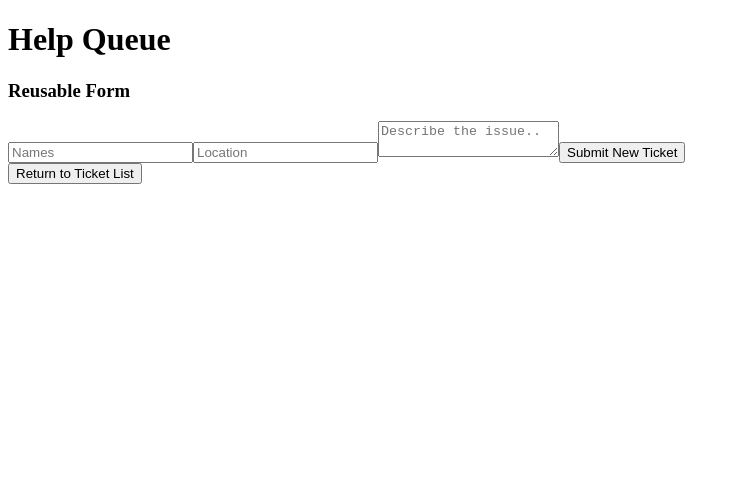
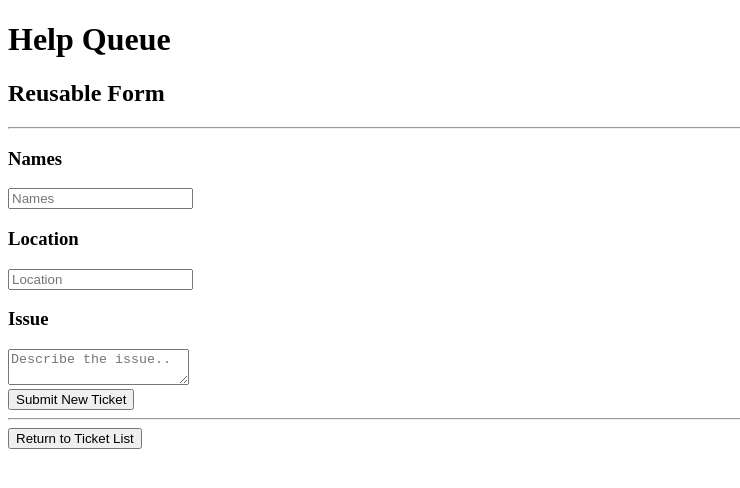
Before and after one commit to theJonCheng/helpqueue6, a React (Create React App) app: page / in a window 1280 px wide. Both pictures are taken after a click on the button "Create New Ticket". Shown: the top 488 px of the page, without its empty margins (0-740 px from the left). Built offline with nearby package versions, Linux system fonts and the light colour scheme.

Commit message:
update user interface. Easier to see buttons & input for form

```diff
--- a/src/components/ReusableForm.js
+++ b/src/components/ReusableForm.js
@@ -3,12 +3,18 @@ import React from "react";
 function ReusableForm(props) {
   return (
     <React.Fragment>
-      <h3>Reusable Form</h3>
+      <h2>Reusable Form</h2>
       <form onSubmit={props.onClickingSubmit}>
+        <hr />
+        <h3>Names</h3>
         <input type="text" name="names" placeholder="Names" />
+        <h3>Location</h3>
         <input type="text" name="location" placeholder="Location" />
+        <h3>Issue</h3>
         <textarea name="issue" placeholder="Describe the issue.." />
+        <br />
         <button>{props.buttonText}</button>
+        <hr />
       </form>
     </React.Fragment>
   );
--- a/src/components/TicketDetails.js
+++ b/src/components/TicketDetails.js
@@ -4,6 +4,7 @@ function TicketDetails(props) {
   const { ticket } = props;
   return (
     <React.Fragment>
+      <hr />
       <h2>Ticket Details</h2>
       <hr />
       <h3>{ticket.names}</h3>
--- a/src/components/TicketList.js
+++ b/src/components/TicketList.js
@@ -4,6 +4,8 @@ import Ticket from "./Ticket";
 function TicketList(props) {
   return (
     <React.Fragment>
+      <hr />
+      <h2>Ticket List</h2>
       <hr />
       {props.ticketList.map((ticket) => (
         <Ticket whenTicketClicked={props.onSelectingTicket} names={ticket.names} location={ticket.location} issue={ticket.issue} id={ticket.id} />
```
